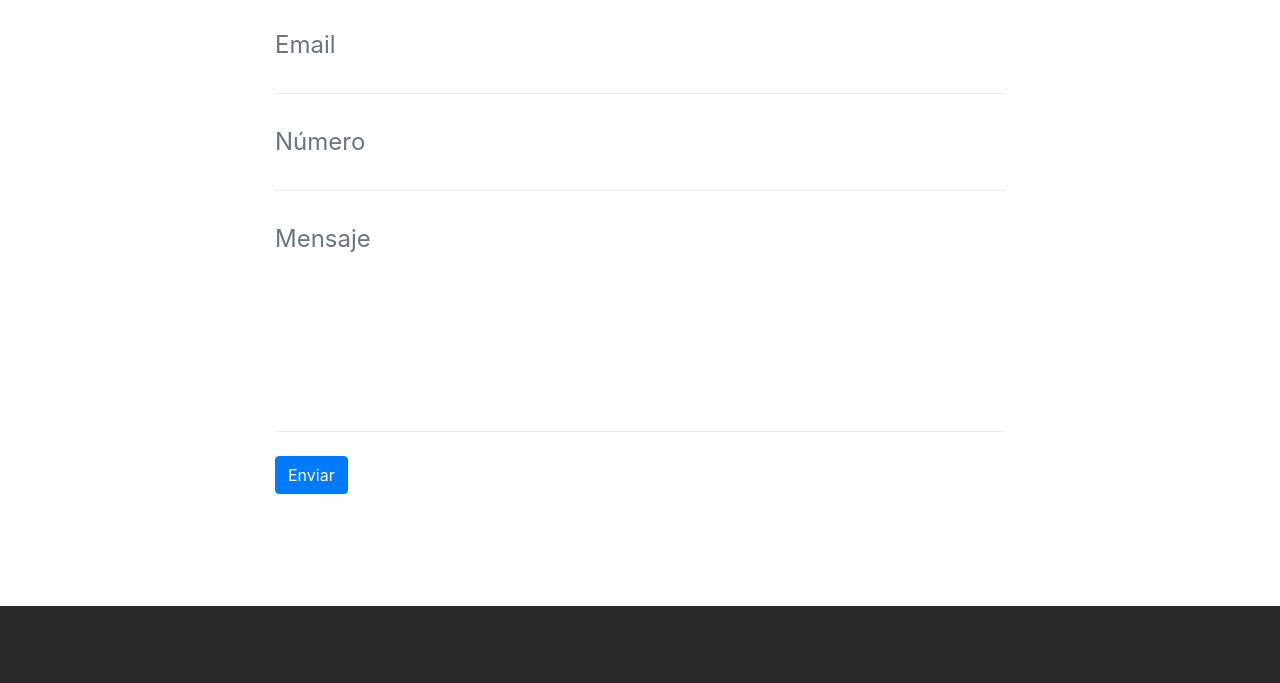
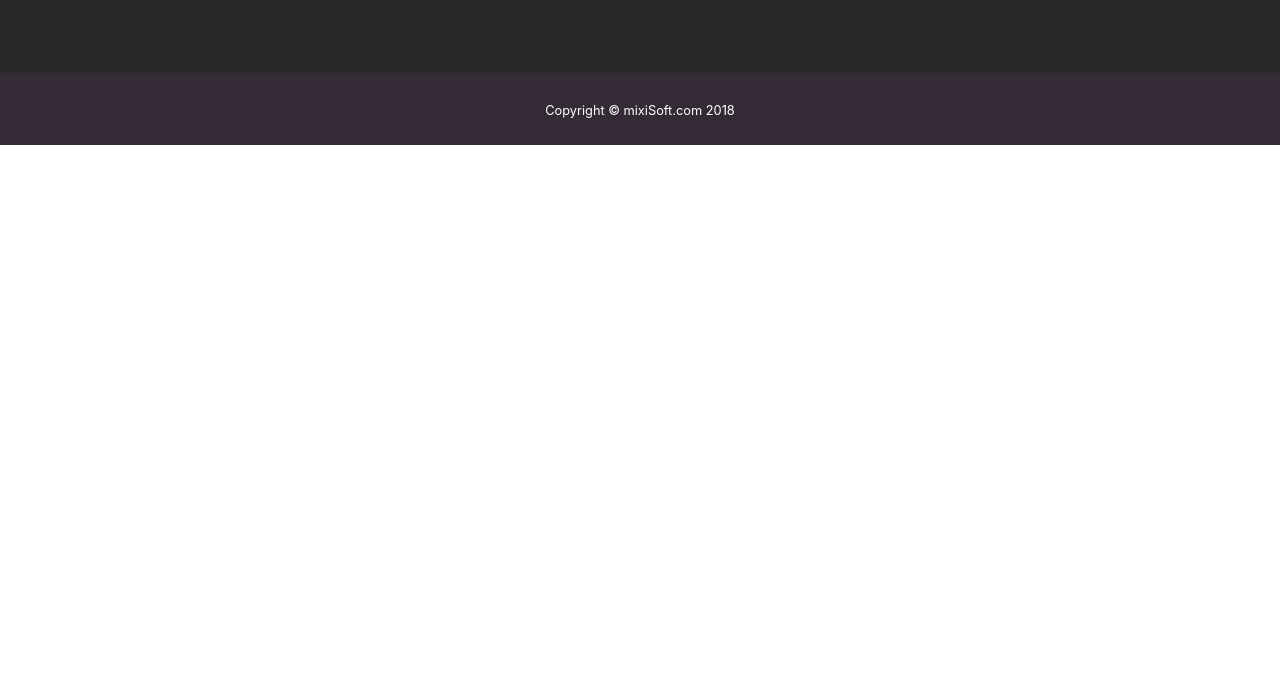
Before and after one commit to mixiSoft/web, a website with bundled scripts: page servicios.html in a window 1280 px wide. Shown: the part 1840-2523 px from the top of the page. After the commit the page ends 1985 px from the top, so only its background shows below. Built offline with nearby package versions, Linux system fonts and the light colour scheme.

Commit message:
Update servicios.html

```diff
--- a/servicios.html
+++ b/servicios.html
@@ -155,7 +155,7 @@
     </section>
 
     <!-- Contact Section -->
-    <section id="contact">
+    <section id="contact" style="display: none;">
       <div class="container">
         <h2 class="text-center text-uppercase text-secondary mb-0">Contacto</h2>
         <br>
```
